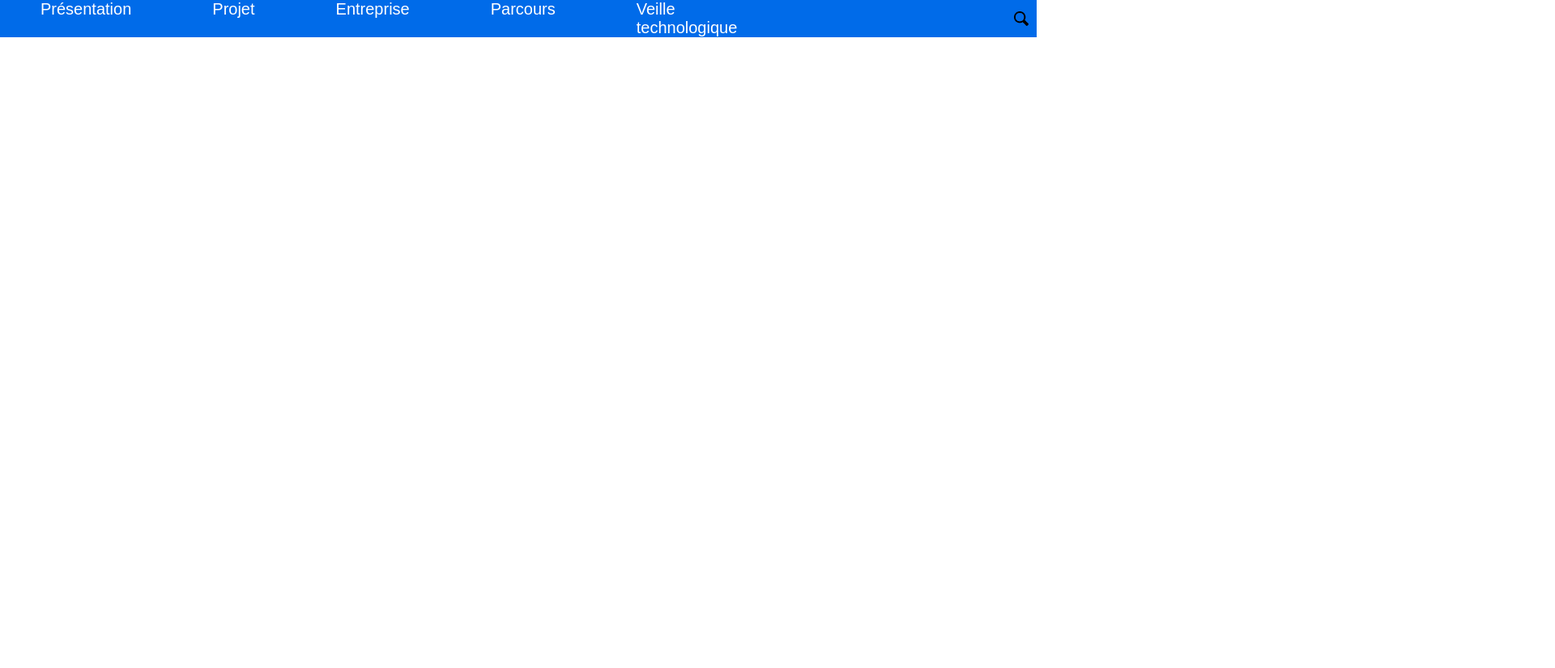
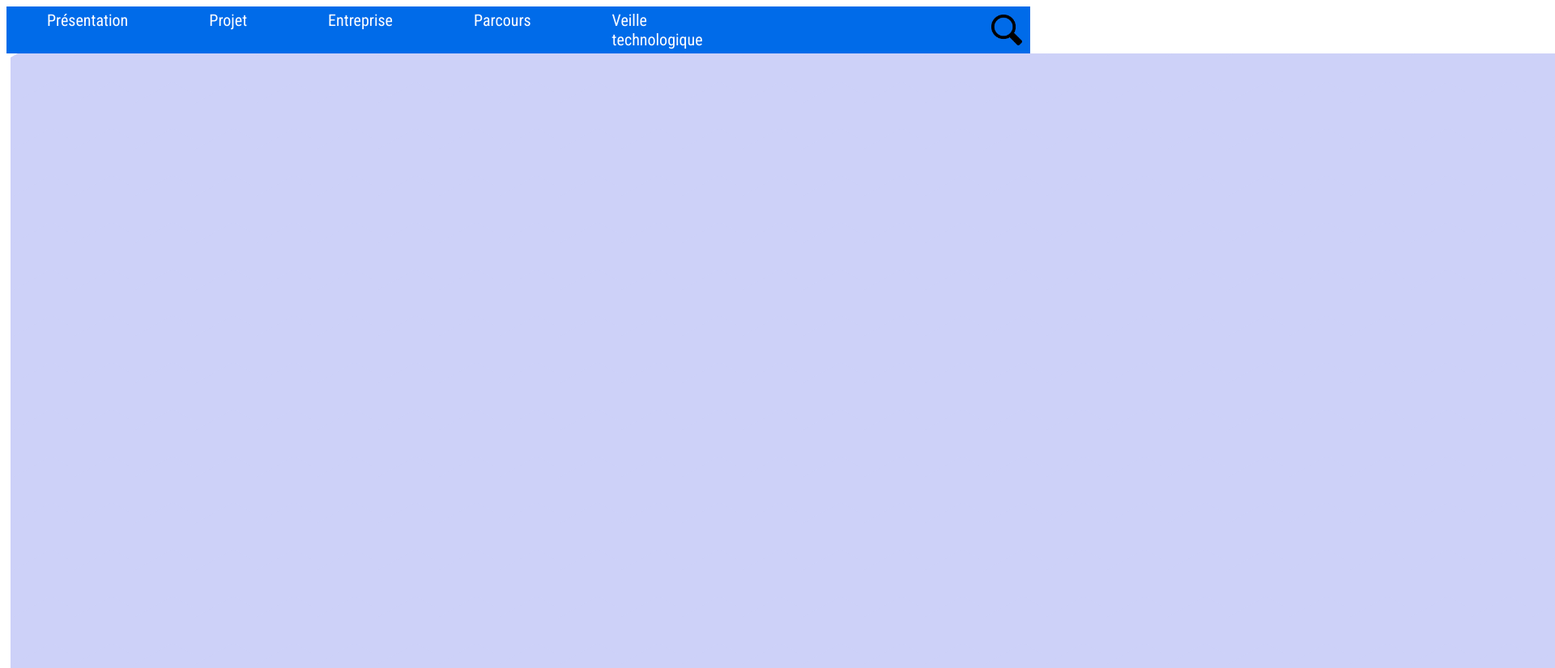
Before and after one commit to N4suk4/PortfolioSB, a plain HTML site: page index.html in a window 1280 px wide. Shown: the top 825 px of the page at 81% size, 1920 px wide, since content can reach past the window. Before the commit the page ends 800 px from the top, so only its background shows below. Drawn offline with Linux system fonts and the light colour scheme.

Commit message:
hexagone fait mais pas d espace

```diff
--- a/index.html
+++ b/index.html
@@ -22,5 +22,9 @@
         </ul>
         <img src="images/navbar/Loupe_Recherche.png">
     </nav>
+    <div class="hexagon-container">
+        <div class="hexagon"></div>
+    </div>
+    <script src="script.js"></script>
 </body>
 </html>
--- a/nav.scss
+++ b/nav.scss
@@ -87,6 +87,7 @@ nav {
                 text-decoration: none;
                 color: #ffffff;
                 position: relative;
+                font-family: 'Roboto Condensed';
 
                 &::after {
                     content: '';
--- a/script.js
+++ b/script.js
@@ -0,0 +1,27 @@
+const container = document.querySelector('.hexagon-container');
+
+// Fonction pour créer un hexagone
+function createHexagon(x, y) {
+  const hexagon = document.createElement('div');
+  hexagon.className = 'hexagon';
+  hexagon.style.position = 'absolute';
+  hexagon.style.left = `${x}px`;
+  hexagon.style.top = `${y}px`;
+  container.appendChild(hexagon);
+}
+
+// Fonction pour générer plusieurs hexagones
+function generateHexagons() {
+  const hexWidth = parseFloat(getComputedStyle(document.documentElement).getPropertyValue('--HexagonLargeur'));
+  const hexHeight = parseFloat(getComputedStyle(document.documentElement).getPropertyValue('--HexagonHauteur'));
+  const containerWidth = container.clientWidth;
+  const containerHeight = container.clientHeight;
+
+  for (let x = 0; x < containerWidth; x += hexWidth * 0.75) {
+    for (let y = 0; y < containerHeight; y += hexHeight) {
+      createHexagon(x, y);
+    }
+  }
+}
+
+generateHexagons();
--- a/style.scss
+++ b/style.scss
@@ -1,13 +1,51 @@
-body{
-    box-sizing: border-box;
-    margin: 0;
-    scroll-behavior: smooth;
-    display: flex;
-    flex-direction: column;
-    overflow-x: hidden;
+@import url('https://fonts.googleapis.com/css2?family=Roboto+Condensed:ital,wght@0,100..900;1,100..900&display=swap');
+
+:root {
+  --HexagonLargeur: 100px;
+  --HexagonHauteur: 57.74px;
+  --HexagonColor: #cdd1f8;
 }
 
-*{
-    font-family: sans-serif;
-    box-sizing: border-box;
+body{
+  box-sizing: border-box;
 }
+
+.hexagon-container {
+position: relative;
+width: 300vw;
+height: 300vh;
+display: flex;
+flex-wrap: wrap;
+align-items: center;
+justify-content: center;
+overflow: hidden;
+}
+
+.hexagon {
+position: relative;
+width: var(--HexagonLargeur);
+height: var(--HexagonHauteur);
+background-color: var(--HexagonColor);
+margin: 5px;
+display: inline-block;
+box-sizing: border-box;
+
+&::before,
+&::after {
+  content: "";
+  position: absolute;
+  width: 0;
+  border-left: calc(var(--HexagonLargeur) / 2) solid transparent;
+  border-right: calc(var(--HexagonLargeur) / 2) solid transparent;
+}
+
+&::before {
+  bottom: 100%;
+  border-bottom: calc(var(--HexagonHauteur) / 2) solid var(--HexagonColor);
+}
+
+&::after {
+  top: 100%;
+  border-top: calc(var(--HexagonHauteur) / 2) solid var(--HexagonColor);
+}
+}
```
Also changed, not shown: nav.css, style.css, 2 other files.
